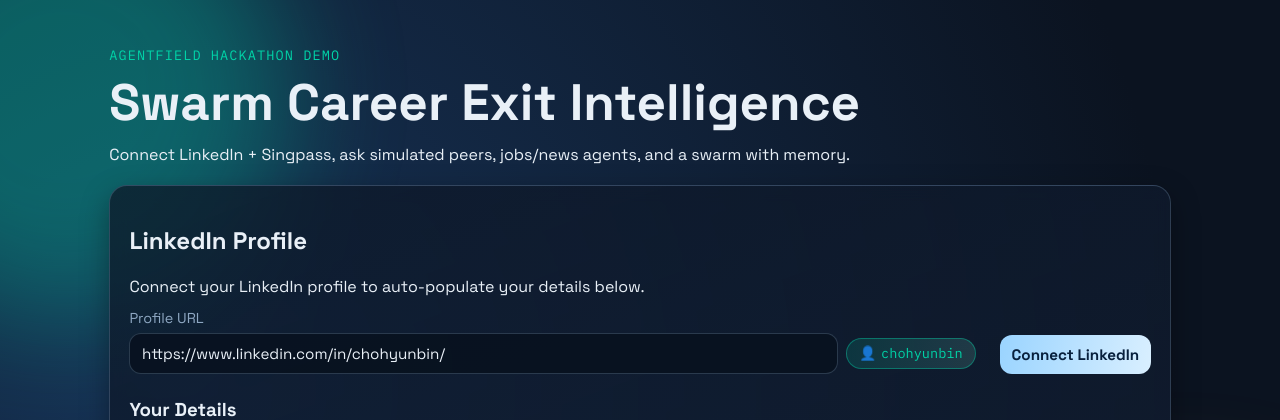
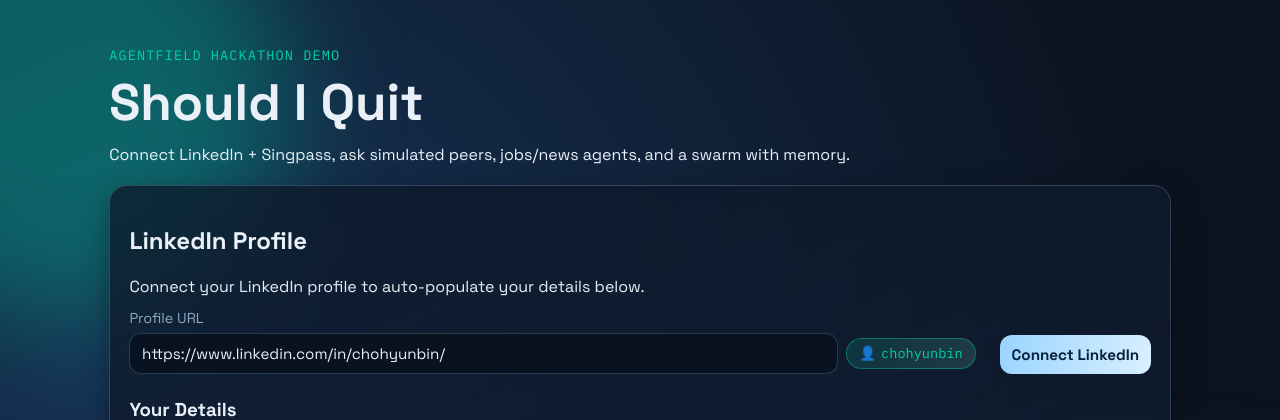
Before and after one commit to dragonheat123/shouldIquit, a Flask app: page / in a window 1280 px wide. Shown: the top 420 px of the page. Run offline with Flask 3, Linux system fonts and the light colour scheme.

Commit message:
update title

```diff
--- a/templates/index.html
+++ b/templates/index.html
@@ -3,7 +3,7 @@
   <head>
     <meta charset="UTF-8" />
     <meta name="viewport" content="width=device-width, initial-scale=1.0" />
-    <title>Swarm Career Exit Intelligence</title>
+    <title>Should I Quit</title>
     <link rel="preconnect" href="https://fonts.googleapis.com" />
     <link rel="preconnect" href="https://fonts.gstatic.com" crossorigin />
     <link href="https://fonts.googleapis.com/css2?family=Space+Grotesk:wght@400;500;700&family=IBM+Plex+Mono:wght@400;500&display=swap" rel="stylesheet" />
@@ -15,7 +15,7 @@
     <main class="page">
       <section class="hero reveal">
         <p class="eyebrow">AgentField Hackathon Demo</p>
-        <h1>Swarm Career Exit Intelligence</h1>
+        <h1>Should I Quit</h1>
         <p>Connect LinkedIn + Singpass, ask simulated peers, jobs/news agents, and a swarm with memory.</p>
       </section>
 
```
